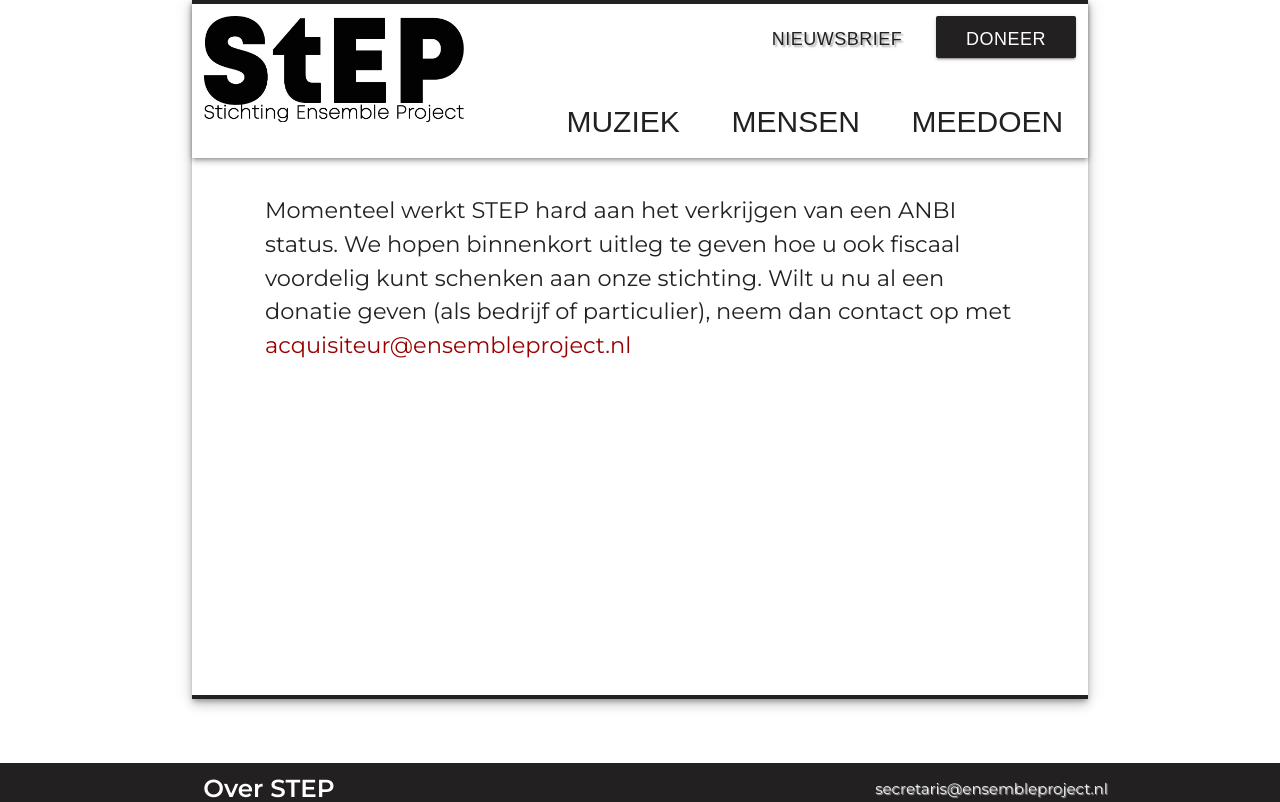
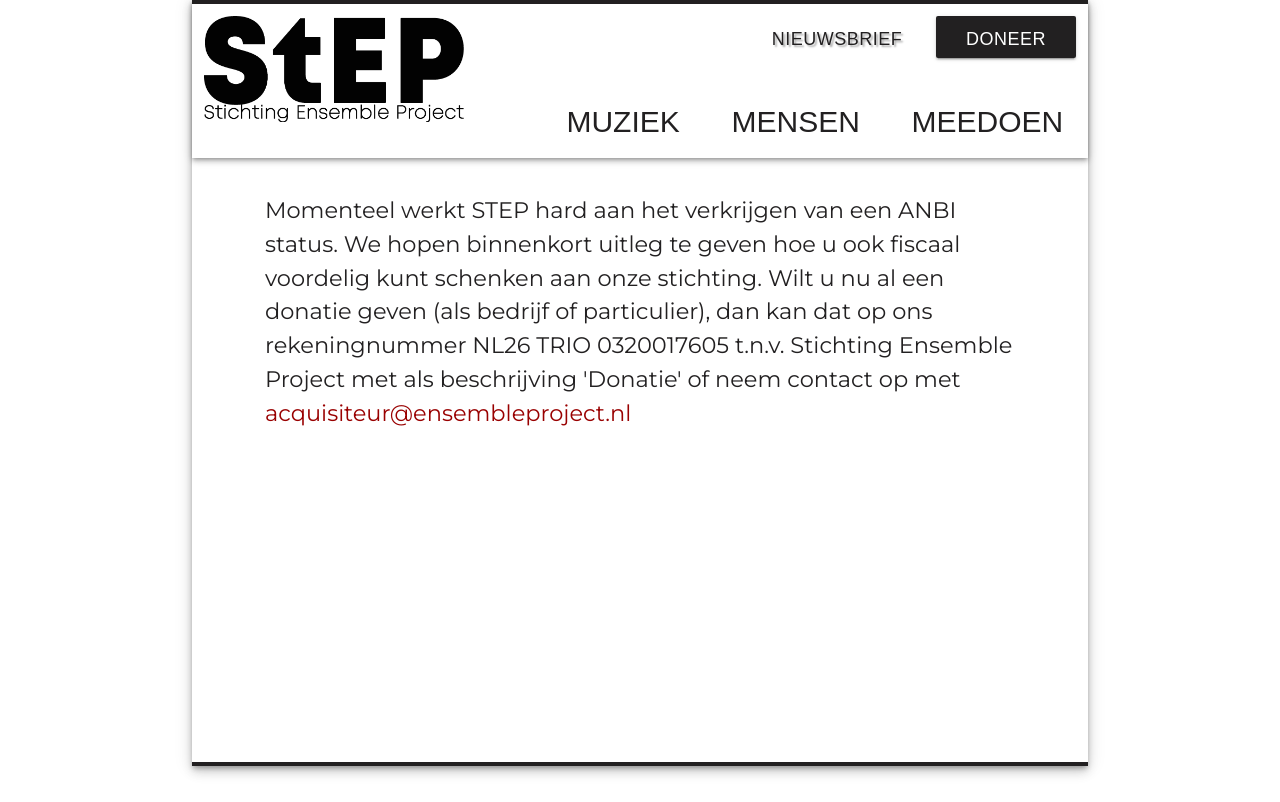
Before and after one commit to Canelaguil/STEP-website, a PHP site: page /doneer in a window 1280 px wide. Shown: the top 802 px of the page. Run offline with PHP 8.4, Linux system fonts and the light colour scheme; some libraries are stand-ins or nearby versions; some web fonts are replaced.

Commit message:
Update doneer met rekeningnummer

```diff
--- a/pages/doneer.php
+++ b/pages/doneer.php
@@ -4,5 +4,6 @@
 binnenkort uitleg te geven hoe u ook fiscaal voordelig kunt schenken aan onze stichting.
 
 Wilt u nu al een donatie geven (als bedrijf
-of particulier), neem dan contact op met <a href="mailto:acquisiteur@ensembleproject.nl">acquisiteur@ensembleproject.nl</a></p>
+of particulier), dan kan dat op ons rekeningnummer NL26 TRIO 0320017605 t.n.v. Stichting Ensemble Project met als beschrijving 'Donatie'
+of neem contact op met <a href="mailto:acquisiteur@ensembleproject.nl">acquisiteur@ensembleproject.nl</a></p>
 </div>
```
